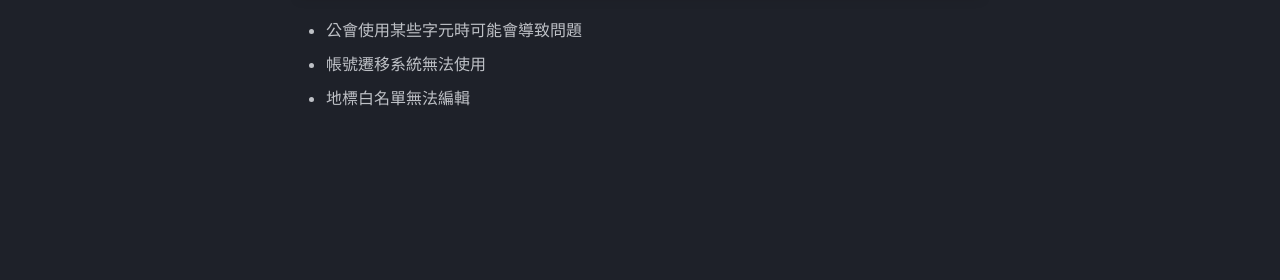
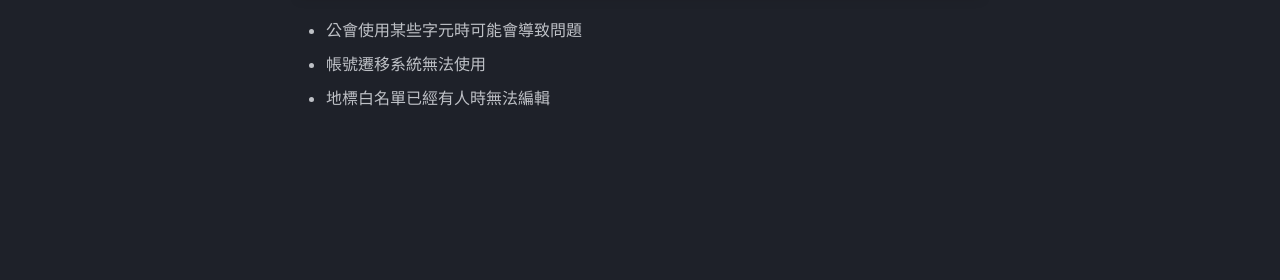
Before and after one commit to milkteamc/wiki, an MkDocs documentation site: the page built from docs/known-issues.md, in a window 1280 px wide. Shown: the part 265-545 px from the top of the page. Built offline with MkDocs 1.6.1 and Material for MkDocs 9.7.7, drawn with Linux system fonts in a browser that asks for light colours; some web fonts are replaced; plug-ins that fetch from the network failed and are left out; comment, search, counter and statistics services are not loaded.

Commit message:
Update known-issues.md

```diff
--- a/docs/known-issues.md
+++ b/docs/known-issues.md
@@ -3,4 +3,4 @@
     此列表永遠不會完結，請隨時協助補充。
 - 公會使用某些字元時可能會導致問題
 - 帳號遷移系統無法使用
-- 地標白名單無法編輯
+- 地標白名單已經有人時無法編輯
```
